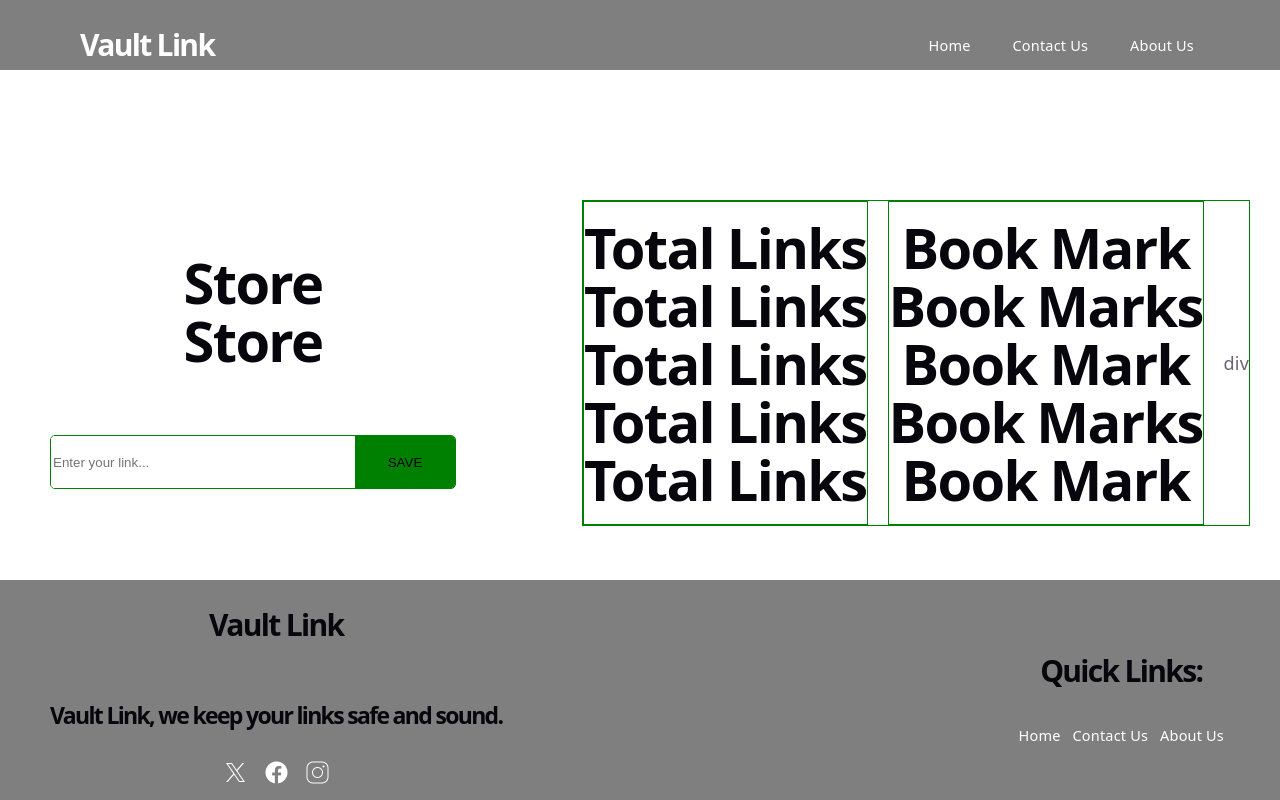
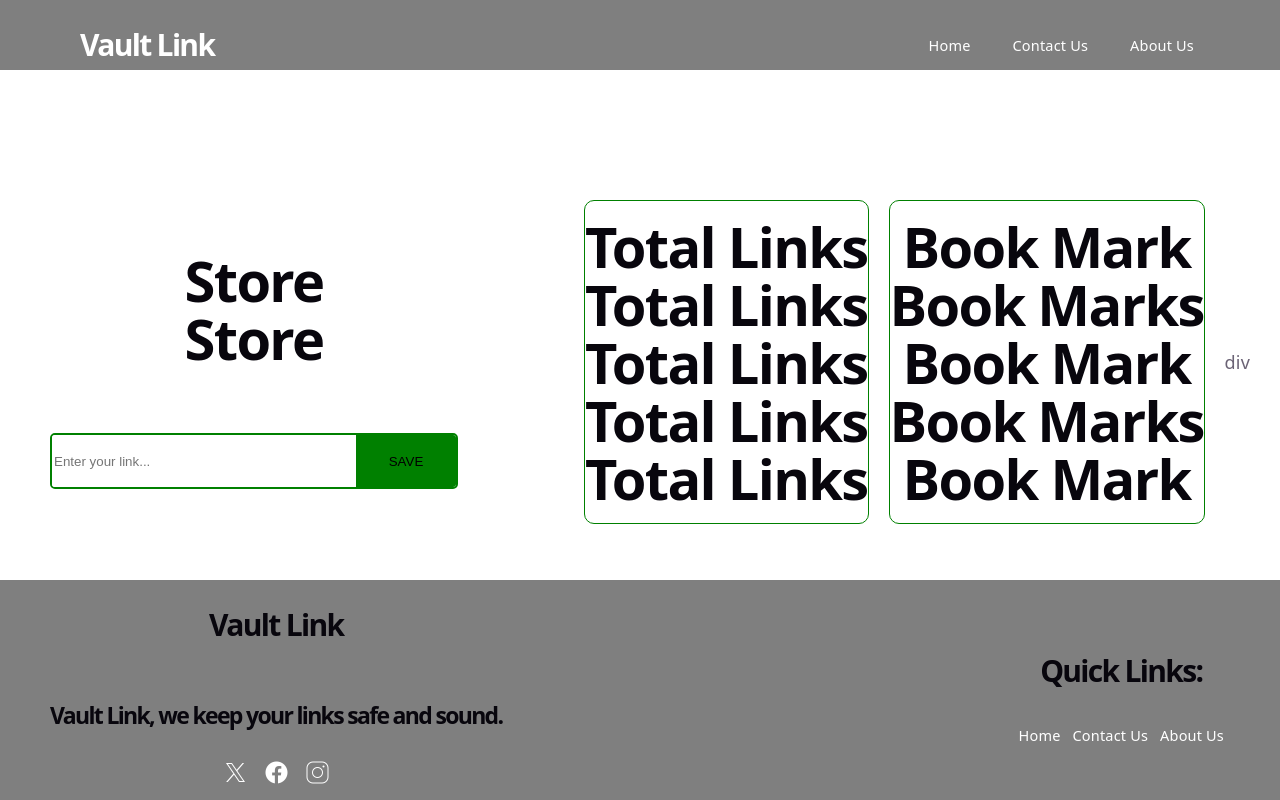
Before and after one commit to surprise2024-cpu/challenge-2-Link-Vault, a React (Vite) app: page / in a window 1280 px wide. Built offline with nearby package versions, Linux system fonts and the light colour scheme.

Commit message:
update search input

```diff
--- a/src/components/Body/Body.module.css
+++ b/src/components/Body/Body.module.css
@@ -13,10 +13,11 @@
     align-items: center;
     justify-content: center;
     gap: 20px;
-    border: 1px solid green;
+    /*border: 1px solid green;*/
 }
 
 .stat {
     font-size: 20px;
     border: 1px solid green;
+    border-radius: 10px;
 }
--- a/src/components/Search/Search.module.css
+++ b/src/components/Search/Search.module.css
@@ -3,7 +3,7 @@
 }
 
 .search-bar {
-    border: 1px solid green;
+    border: 2px solid green;
     border-radius: 5px;
     overflow: hidden;
 }
@@ -12,4 +12,6 @@
     height: 50px;
     width: 300px;
     border: none;
+    background-color: #fff;
+    color: black;
 }
```
